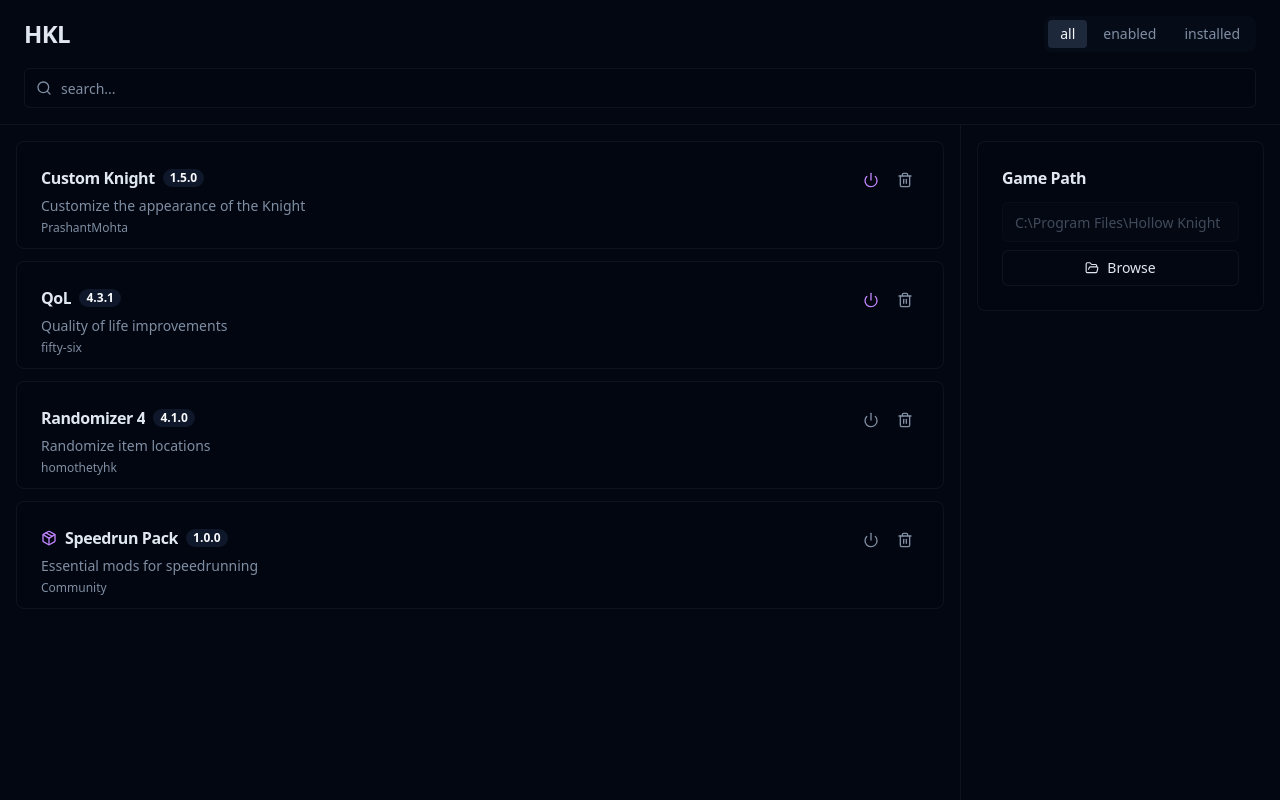
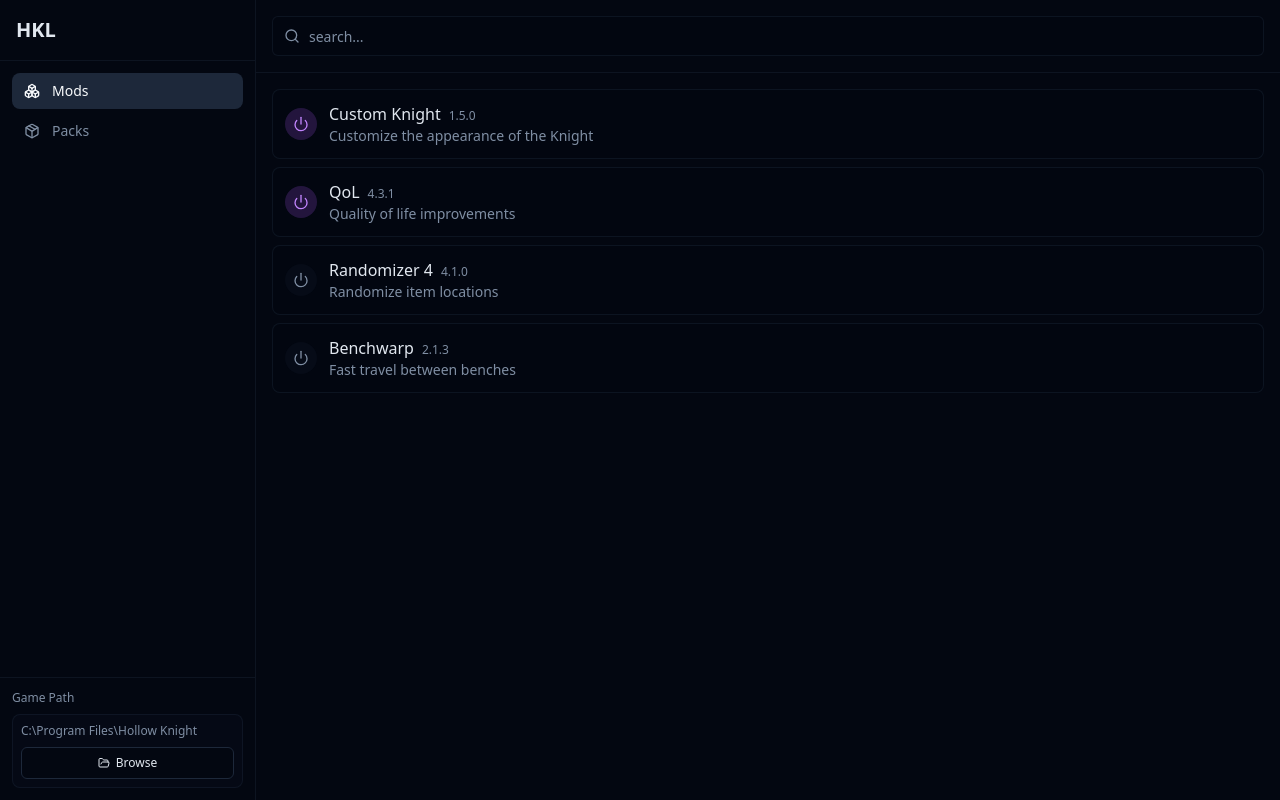
Before and after one commit to xavierhampton/HKL, a React (Vite) app: page / in a window 1280 px wide. Built offline with nearby package versions, Linux system fonts and the light colour scheme; the HTML template or start-up script is replaced by a standard one.

Commit message:
Redesign with sidebar navigation and cleaner mod cards

```diff
--- a/src/App.tsx
+++ b/src/App.tsx
@@ -2,35 +2,55 @@
 import { ModList } from './components/ModList'
 import { ModInstaller } from './components/ModInstaller'
 import { Input } from './components/ui/input'
-import { Search } from 'lucide-react'
+import { Search, Package, Boxes } from 'lucide-react'
 
-type FilterType = 'all' | 'enabled' | 'installed'
+type TabType = 'mods' | 'packs'
 
 export default function App() {
   const [searchQuery, setSearchQuery] = useState('')
-  const [filter, setFilter] = useState<FilterType>('all')
+  const [activeTab, setActiveTab] = useState<TabType>('mods')
 
   return (
-    <div className="h-screen flex flex-col bg-background">
-      <header className="border-b border-border/40 px-6 py-4">
-        <div className="flex items-center justify-between mb-4">
-          <h1 className="text-2xl font-bold tracking-tight">HKL</h1>
-          <div className="flex gap-1 bg-muted/30 rounded-lg p-1">
-            {(['all', 'enabled', 'installed'] as const).map((f) => (
+    <div className="h-screen flex bg-background">
+      <aside className="w-64 border-r border-border/40 flex flex-col">
+        <div className="p-4 border-b border-border/40">
+          <h1 className="text-xl font-bold">HKL</h1>
+        </div>
+
+        <nav className="flex-1 p-3">
+          <div className="space-y-1">
             <button
-                key={f}
-                onClick={() => setFilter(f)}
-                className={`px-3 py-1 text-sm rounded transition-colors ${
-                  filter === f
+              onClick={() => setActiveTab('mods')}
+              className={`w-full flex items-center gap-3 px-3 py-2 rounded-lg text-sm transition-colors ${
+                activeTab === 'mods'
                   ? 'bg-accent text-accent-foreground'
-                    : 'text-muted-foreground hover:text-foreground'
+                  : 'text-muted-foreground hover:text-foreground hover:bg-accent/50'
               }`}
             >
-                {f}
+              <Boxes className="h-4 w-4" />
+              Mods
             </button>
-            ))}
+            <button
+              onClick={() => setActiveTab('packs')}
+              className={`w-full flex items-center gap-3 px-3 py-2 rounded-lg text-sm transition-colors ${
+                activeTab === 'packs'
+                  ? 'bg-accent text-accent-foreground'
+                  : 'text-muted-foreground hover:text-foreground hover:bg-accent/50'
+              }`}
+            >
+              <Package className="h-4 w-4" />
+              Packs
+            </button>
           </div>
+        </nav>
+
+        <div className="p-3 border-t border-border/40">
+          <ModInstaller />
         </div>
+      </aside>
+
+      <main className="flex-1 flex flex-col">
+        <header className="border-b border-border/40 p-4">
           <div className="relative">
             <Search className="absolute left-3 top-1/2 transform -translate-y-1/2 h-4 w-4 text-muted-foreground" />
             <Input
@@ -41,14 +61,11 @@
             />
           </div>
         </header>
-      <div className="flex-1 flex overflow-hidden">
-        <main className="flex-1 overflow-auto p-4">
-          <ModList searchQuery={searchQuery} filter={filter} />
+
+        <div className="flex-1 overflow-auto p-4">
+          <ModList searchQuery={searchQuery} type={activeTab} />
+        </div>
       </main>
-        <aside className="w-80 border-l border-border/40 p-4 overflow-auto">
-          <ModInstaller />
-        </aside>
-      </div>
     </div>
   )
 }
--- a/src/components/ModInstaller.tsx
+++ b/src/components/ModInstaller.tsx
@@ -1,25 +1,19 @@
-import { Card, CardContent, CardHeader, CardTitle } from './ui/card'
 import { Button } from './ui/button'
-import { Input } from './ui/input'
 import { FolderOpen } from 'lucide-react'
 
 export function ModInstaller() {
   return (
-    <Card className="bg-card/40 border-border/40">
-      <CardHeader className="pb-3">
-        <CardTitle className="text-base">Game Path</CardTitle>
-      </CardHeader>
-      <CardContent className="space-y-2">
-        <Input
-          placeholder="C:\Program Files\Hollow Knight"
-          disabled
-          className="bg-muted/30 border-border/40 text-muted-foreground text-sm"
-        />
-        <Button variant="outline" size="sm" className="w-full border-border/40">
-          <FolderOpen className="h-3.5 w-3.5 mr-2" />
+    <div className="space-y-2">
+      <div className="text-xs text-muted-foreground mb-2">Game Path</div>
+      <div className="p-2 rounded-lg bg-muted/20 border border-border/40">
+        <div className="text-xs text-muted-foreground truncate mb-2">
+          C:\Program Files\Hollow Knight
+        </div>
+        <Button variant="outline" size="sm" className="w-full h-8 text-xs">
+          <FolderOpen className="h-3 w-3 mr-1.5" />
           Browse
         </Button>
-      </CardContent>
-    </Card>
+      </div>
+    </div>
   )
 }
--- a/src/components/ModList.tsx
+++ b/src/components/ModList.tsx
@@ -1,9 +1,7 @@
-import { Card, CardContent, CardHeader, CardTitle } from './ui/card'
 import { Button } from './ui/button'
-import { Badge } from './ui/badge'
-import { Trash2, Power, Package } from 'lucide-react'
+import { Power, Trash2 } from 'lucide-react'
 
-type FilterType = 'all' | 'enabled' | 'installed'
+type TabType = 'mods' | 'packs'
 
 interface Mod {
   id: string
@@ -49,6 +47,16 @@
   },
   {
     id: '4',
+    name: 'Benchwarp',
+    description: 'Fast travel between benches',
+    version: '2.1.3',
+    author: 'homothetyhk',
+    enabled: false,
+    installed: true,
+    type: 'mod',
+  },
+  {
+    id: '5',
     name: 'Speedrun Pack',
     description: 'Essential mods for speedrunning',
     version: '1.0.0',
@@ -57,13 +65,23 @@
     installed: true,
     type: 'modpack',
   },
+  {
+    id: '6',
+    name: 'Rando Complete',
+    description: 'Full randomizer experience with QoL',
+    version: '2.0.1',
+    author: 'Community',
+    enabled: true,
+    installed: true,
+    type: 'modpack',
+  },
 ]
 
-export function ModList({ searchQuery, filter }: { searchQuery: string; filter: FilterType }) {
+export function ModList({ searchQuery, type }: { searchQuery: string; type: TabType }) {
   const filteredMods = mockMods
     .filter((mod) => {
-      if (filter === 'enabled') return mod.enabled
-      if (filter === 'installed') return mod.installed
+      if (type === 'mods') return mod.type === 'mod'
+      if (type === 'packs') return mod.type === 'modpack'
       return true
     })
     .filter(
@@ -74,42 +92,38 @@
     )
 
   return (
-    <div className="space-y-3">
+    <div className="space-y-2">
       {filteredMods.map((mod) => (
-        <Card
+        <div
           key={mod.id}
-          className="bg-card/40 border-border/40 hover:border-border transition-all"
+          className="group flex items-center gap-3 p-3 rounded-lg border border-border/40 bg-card/20 hover:bg-card/40 transition-colors"
         >
-          <CardHeader className="pb-3">
-            <div className="flex items-start justify-between gap-3">
+          <button
+            className={`flex-shrink-0 w-8 h-8 rounded-full flex items-center justify-center transition-colors ${
+              mod.enabled
+                ? 'bg-purple-500/20 text-purple-400 hover:bg-purple-500/30'
+                : 'bg-muted/30 text-muted-foreground hover:bg-muted/50'
+            }`}
+          >
+            <Power className="h-4 w-4" />
+          </button>
+
           <div className="flex-1 min-w-0">
-                <div className="flex items-center gap-2 mb-1.5">
-                  {mod.type === 'modpack' && (
-                    <Package className="h-4 w-4 text-purple-400 flex-shrink-0" />
-                  )}
-                  <CardTitle className="text-base truncate">{mod.name}</CardTitle>
-                  <Badge variant="secondary" className="text-xs px-1.5 py-0">
-                    {mod.version}
-                  </Badge>
+            <div className="flex items-baseline gap-2">
+              <h3 className="font-medium truncate">{mod.name}</h3>
+              <span className="text-xs text-muted-foreground flex-shrink-0">{mod.version}</span>
             </div>
-                <p className="text-sm text-muted-foreground line-clamp-1">{mod.description}</p>
-                <p className="text-xs text-muted-foreground mt-1">{mod.author}</p>
+            <p className="text-sm text-muted-foreground truncate">{mod.description}</p>
           </div>
-              <div className="flex items-center gap-1.5 flex-shrink-0">
+
           <Button
             variant="ghost"
             size="sm"
-                  className={`h-7 w-7 p-0 ${mod.enabled ? 'text-purple-400' : 'text-muted-foreground'}`}
+            className="flex-shrink-0 opacity-0 group-hover:opacity-100 h-8 w-8 p-0 text-muted-foreground hover:text-destructive transition-opacity"
           >
-                  <Power className="h-4 w-4" />
-                </Button>
-                <Button variant="ghost" size="sm" className="h-7 w-7 p-0 text-muted-foreground hover:text-destructive">
             <Trash2 className="h-4 w-4" />
           </Button>
         </div>
-            </div>
-          </CardHeader>
-        </Card>
       ))}
     </div>
   )
```
Lines whose indentation alone changed are shown as unchanged.
